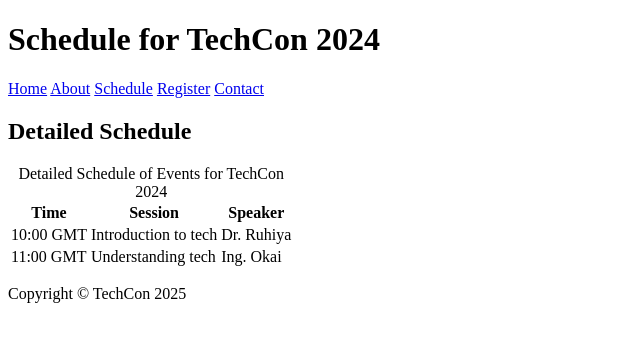
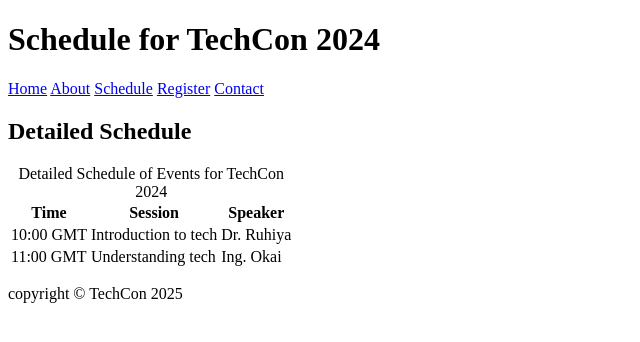
Before and after one commit to mikefares/TechCon_HTML, a plain HTML site: page techcon_website/schedule.html in a window 1280 px wide. Shown: the full height of the page, 0-640 px from the left. Drawn offline with Linux system fonts and the light colour scheme.

Commit message:
Corrected some more errors in Schedule

```diff
--- a/techcon_website/schedule.html
+++ b/techcon_website/schedule.html
@@ -38,7 +38,7 @@
         </table>
     </main>
     <footer>
-        <p>Copyright &copy; TechCon 2025</p>
+        <p>copyright &copy; TechCon 2025</p>
     </footer>
 </body>
 </html>
```
